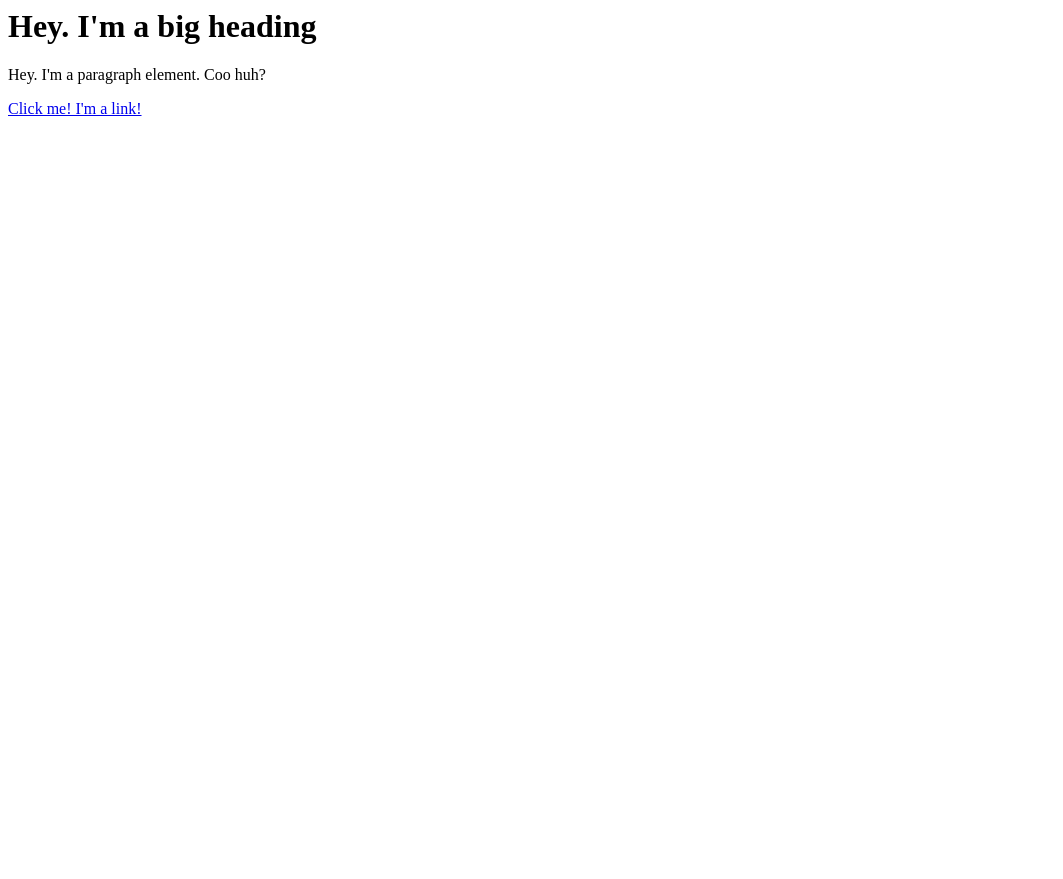
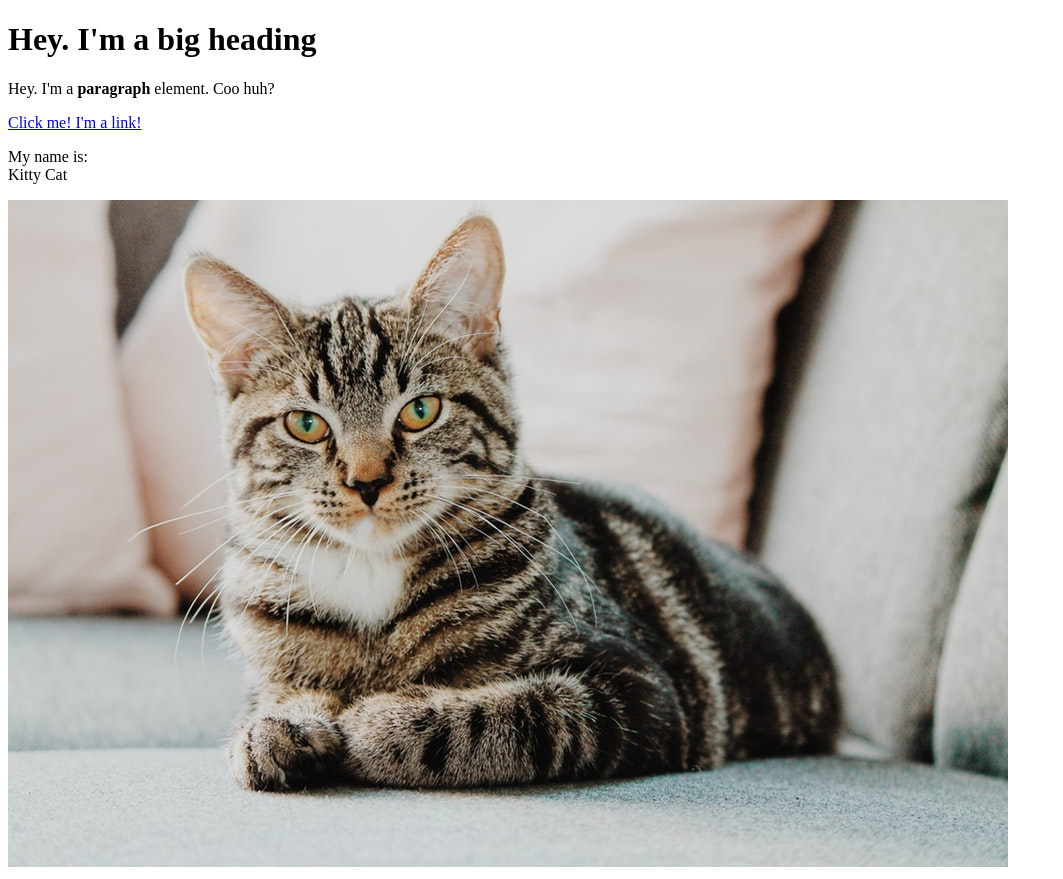
Before and after one commit to casafassa/cartoon-hero, a plain HTML site: page test.html in a window 1280 px wide. Shown: the whole page, without its empty margins (0-1063 px from the left). Before the commit the page ends 800 px from the top, so only its background shows below. Drawn offline with Linux system fonts and the light colour scheme.

Commit message:
Added cat image and a few more elements

```diff
--- a/test.html
+++ b/test.html
@@ -1,3 +1,13 @@
-<h1>Hey. I'm a big heading</h1
-<p>Hey. I'm a paragraph element. Coo huh?</p>
-<a href="https://google.com" target="_blank" title="Let's go to Google">Click me! I'm a link!</a>
+<!DOCTYPE html>
+<html>
+<head>
+	<title>Test page</title>
+</head>
+<body>
+	<h1>Hey. I'm a big heading</h1
+	<p>Hey. I'm a <b>paragraph</b> element. Coo huh?</p>
+	<a href="https://google.com" target="_blank" title="Let's go to Google">Click me! I'm a link!</a>
+	<p>My name is:<br>Kitty Cat</p>
+	<img src="img/cat.jpeg">
+</body>
+</html>
```
Also changed, not shown: img/cat.jpeg (added), img/photo-1518791841217-8f162f1e1131.jfif (added).
